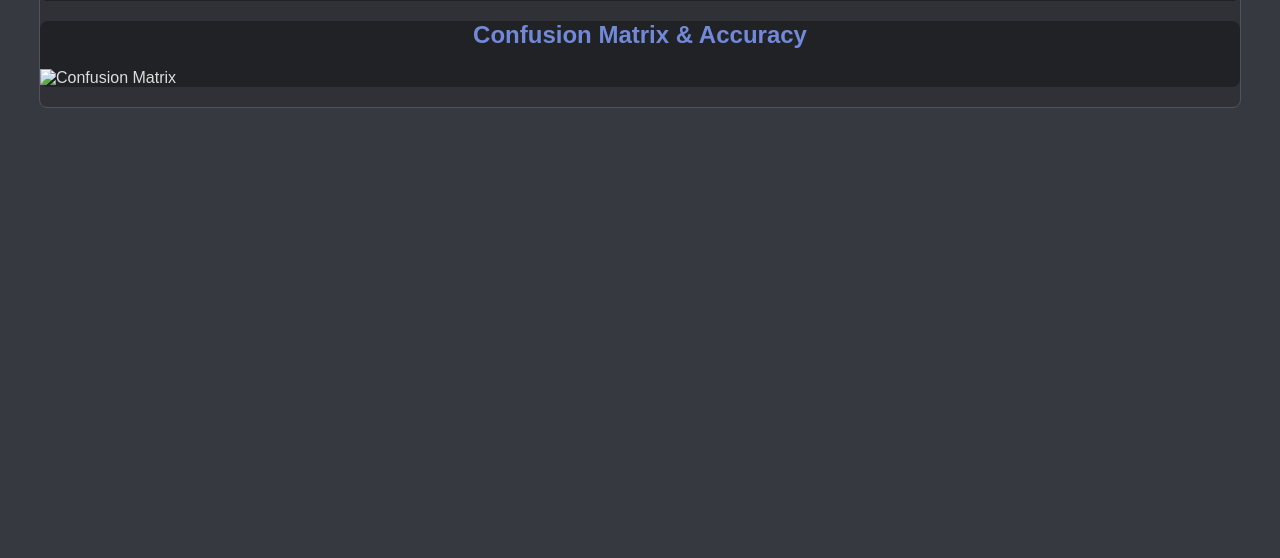
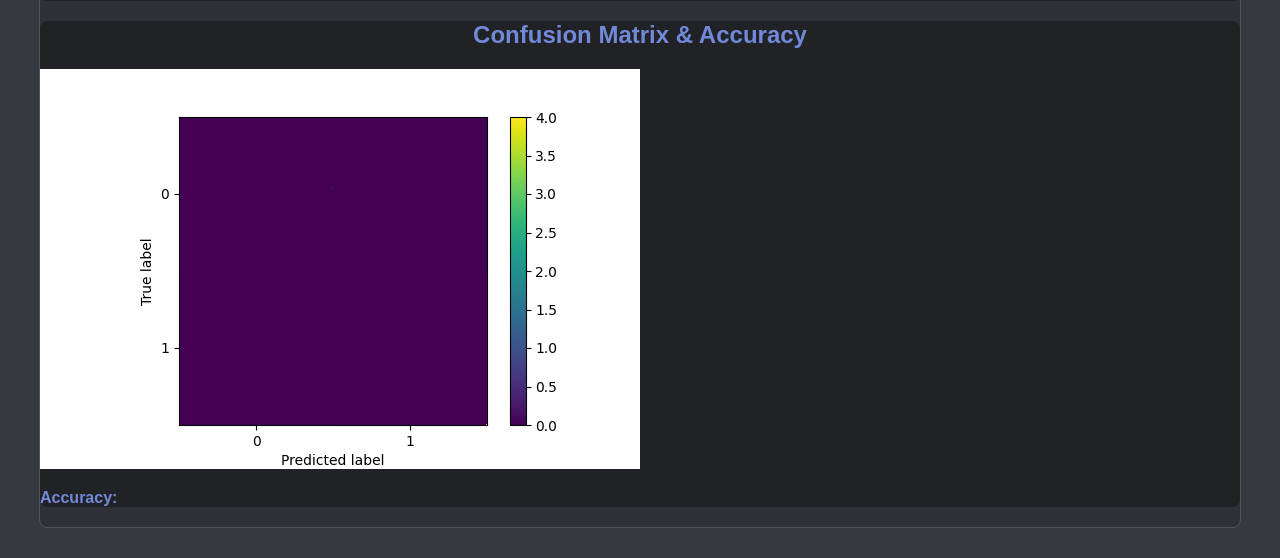
Before and after one commit to NichChrist/Skripsi, a Flask app: page / in a window 1280 px wide. Shown: the part 370-928 px from the top of the page. Before the commit the page ends 478 px from the top, so only its background shows below. Run offline with Flask 3, Linux system fonts and the light colour scheme.

Commit message:
🎸  Confusion Matrix and Accuracy

```diff
--- a/app.py
+++ b/app.py
@@ -11,12 +11,14 @@
 import pandas as pd
 import uuid
 
+from collections import Counter
+from matplotlib.backends.backend_agg import FigureCanvasAgg as FigureCanvas
+from sklearn.metrics import confusion_matrix, ConfusionMatrixDisplay
+import threading
 import logging
-from collections import Counter
-import matplotlib.pyplot as plt
 import base64
 import io
-from matplotlib.backends.backend_agg import FigureCanvasAgg as FigureCanvas
+import matplotlib.pyplot as plt
 
 
 # Download NLTK resources first
@@ -42,6 +44,11 @@
 UPLOAD_FOLDER = './uploads'
 app.config['UPLOAD_FOLDER'] = UPLOAD_FOLDER
 os.makedirs(UPLOAD_FOLDER, exist_ok=True)
+
+# Static File Dirr
+STATIC_FOLDER = './static'
+app.config['STATIC_FOLDER'] = STATIC_FOLDER
+os.makedirs(STATIC_FOLDER, exist_ok=True)
 
 # Universal Def for pre-processing
 def preprocess_text(text):
@@ -111,6 +118,29 @@
     word_counts = Counter(words)
     return word_counts.most_common(n)
 
+# Accuracy Calculation
+def calculate_accuracy(cm):
+    TP = cm[1, 1]
+    TN = cm[0, 0]
+    FP = cm[0, 1]
+    FN = cm[1, 0]
+    accuracy = ((TP + TN) / (TP + TN + FP + FN)) * 100
+    return accuracy
+
+# Save Matrix Image
+def matrix_image(cm, image_path):
+    plt.switch_backend('agg')
+    disp = ConfusionMatrixDisplay(confusion_matrix=cm)
+    fig, ax = plt.subplots(figsize=(6, 4))
+    disp.plot(ax=ax)
+    canvas = FigureCanvas(fig)
+    output = io.BytesIO()
+    canvas.print_png(output)
+    with open(image_path, "wb") as f:
+        f.write(output.getvalue())
+    plt.close(fig)
+    plt.switch_backend('TkAgg')
+
 #Main Page
 @app.route('/')
 def index():
@@ -161,6 +191,7 @@
                     prediction = model.predict([preprocessed_text[-1]])
                     sentiment = format_prediction(prediction)
 
+                    df.loc[index, 'sentiment'] = 1 if prediction >= 0.5 else 0
                     predictions.append(sentiment)
                     preprocessed_texts.append(preprocessed_text)
 
@@ -169,10 +200,25 @@
                     predictions.append("Error")
                     preprocessed_texts.append("Error")
 
+
+            cm = confusion_matrix(df['label'],df['sentiment'])
+
+            accuracy = calculate_accuracy(cm)
+            image_path = os.path.join(app.config['STATIC_FOLDER'], 'confusion_matrix_result.png')
+            if os.path.exists(image_path):
+                os.remove(image_path)
+
+            thread = threading.Thread(target=matrix_image, args=(cm, image_path))
+            thread.daemon = True
+            thread.start()
+            thread.join()
+            plt.switch_backend('TkAgg')
+
             result = {
             "predictions": predictions,
             "preprocessed_texts": preprocessed_texts,
-            "reviews": texts
+            "reviews": texts,
+            "accuracy": accuracy
             }
 
             logging.info(f"Evaluation results: {result}")
@@ -240,9 +286,12 @@
         # Now use the multiple_predict logic
         try:
             df = pd.read_excel(file_path)
+
+            if 'content' not in df.columns:
+                logging.error("Excel file must have a 'content' column")
+                return jsonify({"error": "Excel file must have a 'content' column"}), 400
+
             texts = df['content'].tolist()
-
-            logging.info(f"Extracted reviews: {texts}")
 
             review = []
             predictions = []
@@ -349,6 +398,7 @@
 
                 except Exception as e:
                     logging.error(f"Error during prediction for review '{x}': {e}")
+                    return jsonify({"error": f"Error processing or predicting reviews: {e}"}), 500
                     predictions.append("Error")
 
             positive_word_counts = Counter(word for word, count in positive_words)
--- a/templates/index.html
+++ b/templates/index.html
@@ -53,10 +53,10 @@
 
         <div class="bottom-section">
             <h2>Confusion Matrix & Accuracy</h2>
-                <div id="confusion-matrix">
-                    <img src="" alt="Confusion Matrix">
-                </div>
-            <p id="accuracy"></p>
+            <div id="confusion-matrix">
+                <img src="static/confusion_matrix_default.png" alt="Confusion Matrix">
+                <p>Accuracy: <span id="accuracy"></span></p>
+            </div>
         </div>
 
     </div>
@@ -68,6 +68,8 @@
                 var formData = new FormData(this);
 
                 $('#sentimen-tbody').html('');
+                $('#confusion-matrix img').attr('src', 'static/confusion_matrix_default.png');
+                $('#accuracy').text('');
 
                 $('#prediction').text('Processing...');
 
@@ -79,7 +81,7 @@
                     processData: false,
                     success: function(data) {
 
-                        if (!data.predictions || !data.preprocessed_texts || !data.reviews) {
+                        if (!data.predictions || !data.preprocessed_texts || !data.reviews || !data.accuracy) {
                             console.error('Invalid data format from server:', data);
                             alert('Error: Invalid data received from server.');
                             return;
@@ -101,7 +103,10 @@
                         }).join('');
 
                         $('#prediction').text('Done')
+
                         $('#sentimen-tbody').html(rows);
+                        $('#confusion-matrix img').attr('src', 'static/confusion_matrix_result.png');
+                        $('#accuracy').text(data.accuracy + '%');
                     },
                     error: function(error) {
                         if (error.responseJSON && error.responseJSON.error) {
```
Also changed, not shown: static/confusion_matrix_default.png (added), 1 other file.
